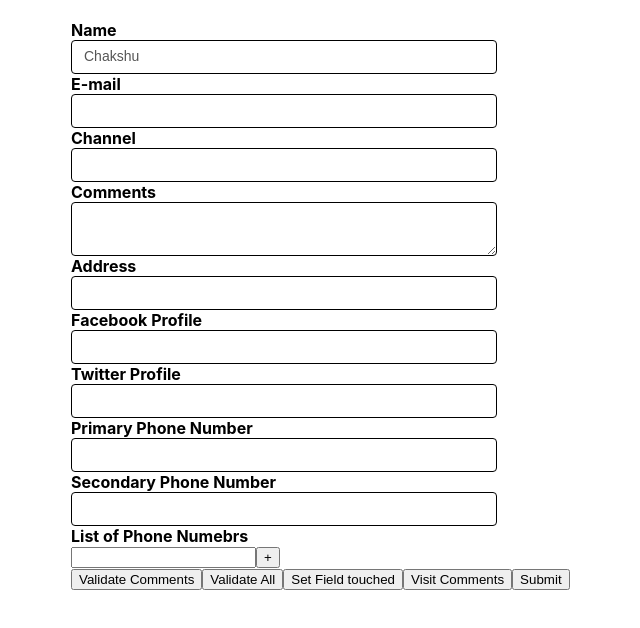
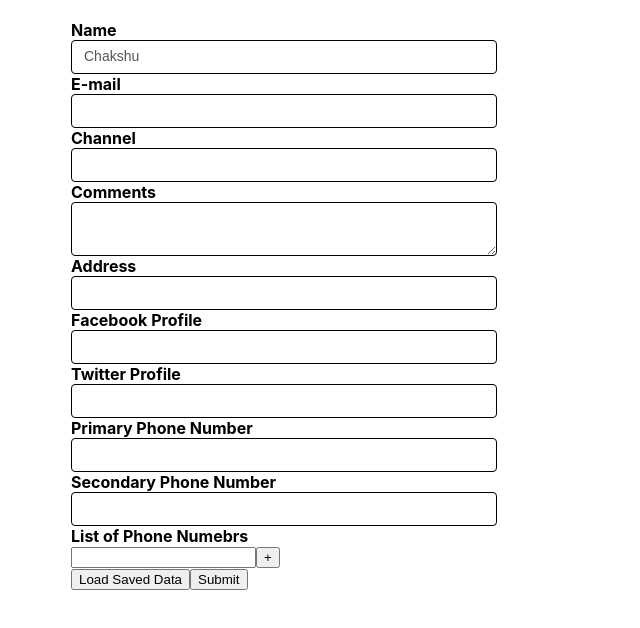
Before and after one commit to chakshu17/React-Routing-and-Forms-, a React (Create React App) app: page / in a window 1280 px wide. Shown: the top 628 px of the page, without its empty margins (29-669 px from the left). Built offline with nearby package versions, Linux system fonts and the light colour scheme.

Commit message:
loading saved data

```diff
--- a/src/Formik/components/YoutubeForm.js
+++ b/src/Formik/components/YoutubeForm.js
@@ -6,9 +6,10 @@ import {
 	Form,
 	Formik,
 } from "formik";
-import React from "react";
+import React, { useState } from "react";
 import * as Yup from "yup";
 import TextError from "./TextError";
+
 const initialValues = {
 	name: "Chakshu",
 	email: "",
@@ -22,10 +23,24 @@ const initialValues = {
 	phoneNumbers: ["", ""],
 	phNumbers: [""],
 };
-const onSubmit = (value,onSubmitProps) => {
+
+const savedValues = {
+	name: "Chakshu",
+	email: "demon@gna.com",
+	channel: "Kratos",
+	comments: "sdfghjk",
+	address: "221B bakers Street",
+	social: {
+		facebook: "",
+		twitter: "",
+	},
+	phoneNumbers: ["", ""],
+	phNumbers: [""],
+};
+const onSubmit = (value, onSubmitProps) => {
 	console.log("Form Data", value);
-	console.log('submit props',onSubmitProps);
-	onSubmitProps.setSubmitting(false)
+	console.log("submit props", onSubmitProps);
+	onSubmitProps.setSubmitting(false);
 };
 
 // const validateComments = (values) => {
@@ -46,11 +61,13 @@ const validationSchema = Yup.object({
 function YoutubeForm() {
 	// console.log("visited fields ", formik.touched);
 	// console.log('From values:',formik.values);
+	const [formvalues, setFormValues] = useState(null);
 	return (
 		<Formik
-			initialValues={initialValues}
+			initialValues={formvalues || initialValues}
 			validationSchema={validationSchema}
 			onSubmit={onSubmit}
+			enableReinitialize
 			// validateOnMount
 		>
 			{(formik) => {
@@ -79,12 +96,7 @@ function YoutubeForm() {
 
 						<div className="form-control">
 							<label htmlFor="comments">Comments</label>
-							<Field
-								as="textarea"
-								id="comment"
-								name="comments"
-
-							/>
+							<Field as="textarea" id="comment" name="comments" />
 							<ErrorMessage name="comments" component={TextError} />
 						</div>
 
@@ -160,7 +172,7 @@ function YoutubeForm() {
 							</FieldArray>
 						</div>
 
-						<button
+						{/* <button
 							type="button"
 							onClick={() => formik.validateField("comments")}
 						>
@@ -173,20 +185,33 @@ function YoutubeForm() {
 							type="button"
 							onClick={() => formik.setFieldTouched("comments")}
 						>
-						Set Field touched
+							Set Field touched
 						</button>
-						<button type="button" onClick={() => formik.setTouched({
-							name:true,
-							email:true,
-							channel:true,
-							comments:true,
-						})}>
-							Visit  Comments
-						</button>
+						<button
+							type="button"
+							onClick={() =>
+								formik.setTouched({
+									name: true,
+									email: true,
+									channel: true,
+									comments: true,
+								})
+							}
+						>
+							Visit Comments
+						</button> */}
 						{/*	<button type="submit" disabled={!(formik.isValid )} >Submit</button>
 				 use dirty when you know that user will enter value wich is never same as before , or else dirty prop will be problematic
 					It will disable the submit button when data is not new */}
-					<button type="submit" disabled={ !formik.isValid || formik.isSubmitting} >Submit</button>
+						<button type="text" onClick={() => setFormValues(savedValues)}>
+							Load Saved Data
+						</button>
+						<button
+							type="submit"
+							disabled={!formik.isValid || formik.isSubmitting}
+						>
+							Submit
+						</button>
 					</Form>
 				);
 			}}
```
